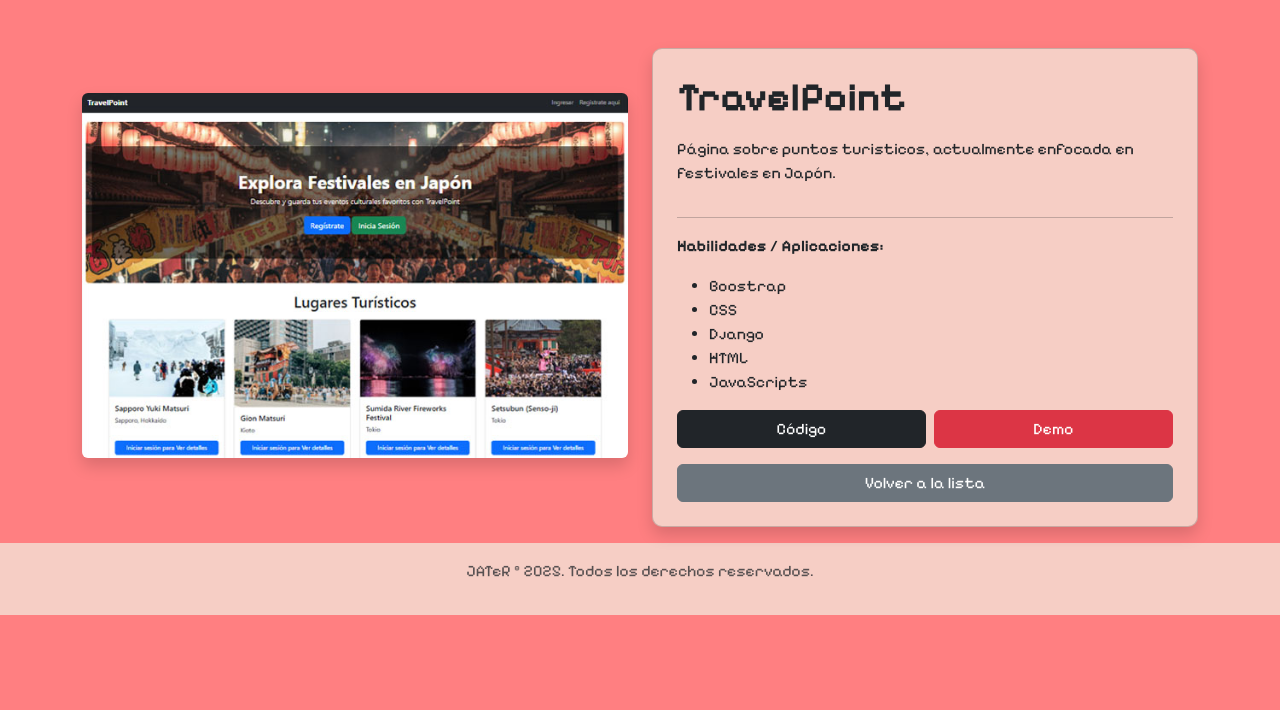
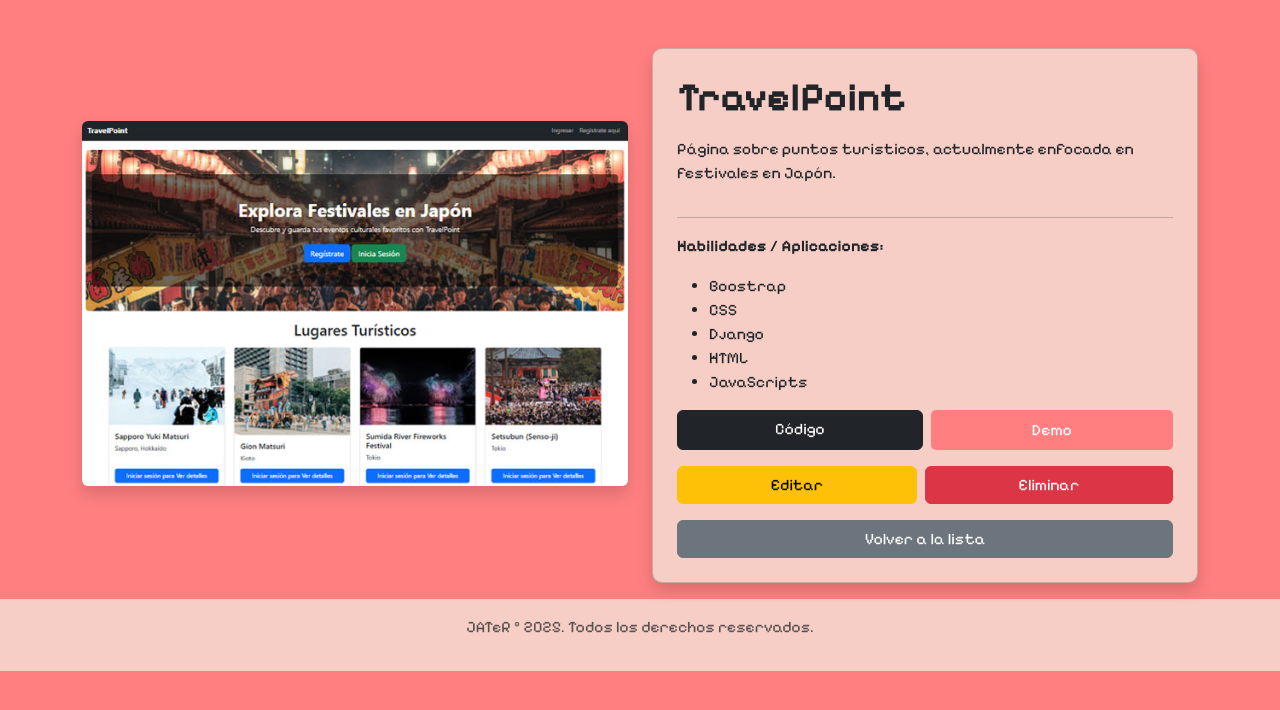
Before and after one commit to JATeR912/Portafolio, a Django app: page /proyecto/1/detalle/ in a window 1280 px wide. Shown: the part 66-776 px from the top of the page. Run offline with Django 5.2, Linux system fonts and the light colour scheme; a user stored in the database is signed in; data comes from the database, SQL or seed files in the repository; both versions use the stored data as it was after the commit.

Commit message:
Se ajusta color en boton y posiciones en proyectos

```diff
--- a/proyectos/templates/proyectos/detalle_proyecto.html
+++ b/proyectos/templates/proyectos/detalle_proyecto.html
@@ -3,7 +3,7 @@
 {% block content %}
 <div class="container mt-4">
     <div class="row align-items-center">
-    <!-- Imagen del proyecto -->
+        <!-- Imagen del proyecto -->
         <div class="col-12 col-md-6 mb-4 d-flex justify-content-center">
             {% if proyecto.imagen %}
                 <img src="{{ proyecto.imagen.url }}" class="img-fluid rounded shadow" alt="{{ proyecto.titulo }}">
@@ -14,7 +14,7 @@
 
         <!-- Información del proyecto -->
         <div class="col-12 col-md-6">
-            <div class="card p-4 shadow">
+            <div class="card p-4 shadow d-flex flex-column h-100">
                 <h1 class="fw-bold mb-3">{{ proyecto.titulo }}</h1>
 
                 <p>{{ proyecto.descripcion }}</p>
@@ -29,16 +29,29 @@
                     </ul>
                 {% endif %}
 
+                <!-- Botones de Código/Demo -->
                 <div class="d-flex gap-2 mb-3">
                     {% if proyecto.repo_url %}
                         <a href="{{ proyecto.repo_url }}" target="_blank" class="btn btn-dark flex-fill">Código</a>
                     {% endif %}
                     {% if proyecto.demo_url %}
-                        <a href="{{ proyecto.demo_url }}" target="_blank" class="btn btn-danger flex-fill">Demo</a>
+                        <a href="{{ proyecto.demo_url }}" target="_blank" class="btn-demo flex-fill">Demo</a>
                     {% endif %}
                 </div>
 
-                <a href="{% url 'lista_proyecto' %}" class="btn btn-secondary w-100">Volver a la lista</a>
+                <!-- Botones de Editar/Eliminar para staff -->
+                {% if user.is_staff %}
+                <div class="d-flex gap-2 mb-3">
+                    <a href="{% url 'editar_proyecto' proyecto.pk %}" class="btn btn-warning flex-fill">Editar</a>
+                    <form method="POST" action="{% url 'eliminar_proyecto' proyecto.pk %}" class="flex-fill">
+                        {% csrf_token %}
+                        <button type="submit" class="btn btn-danger w-100">Eliminar</button>
+                    </form>
+                </div>
+                {% endif %}
+
+                <!-- Botón volver a la lista -->
+                <a href="{% url 'lista_proyecto' %}" class="btn btn-secondary w-100 mt-auto">Volver a la lista</a>
             </div>
         </div>
     </div>
--- a/static/css/style.css
+++ b/static/css/style.css
@@ -123,7 +123,24 @@ p.inProgress {
     color: white;
     text-shadow: -1px -1px black, 1px -1px black, -1px 1px black, 1px 1px black;
 }
+.btn-demo {
+    background-color: #ff7f81;
+    color: white;
+    border: none;
+    border-radius: 5px;
+    text-align: center;
+    text-decoration: none;
+    line-height: 1.5;
+    padding: 0.5rem 1rem;
+    display: inline-block;
+    transition: background-color 0.3s ease, transform 0.2s ease;
+    white-space: nowrap;
+}
 
+.btn-demo:hover {
+    background-color: #ff5959;
+    text-decoration: none;
+}
 
 /* --- CONTACTO --- */
 /* Contenedor principal de la escena pixel */
```
Also changed, not shown: proyectos/templates/proyectos/lista_proyecto.html (+9 -5 lines), db.sqlite3.
